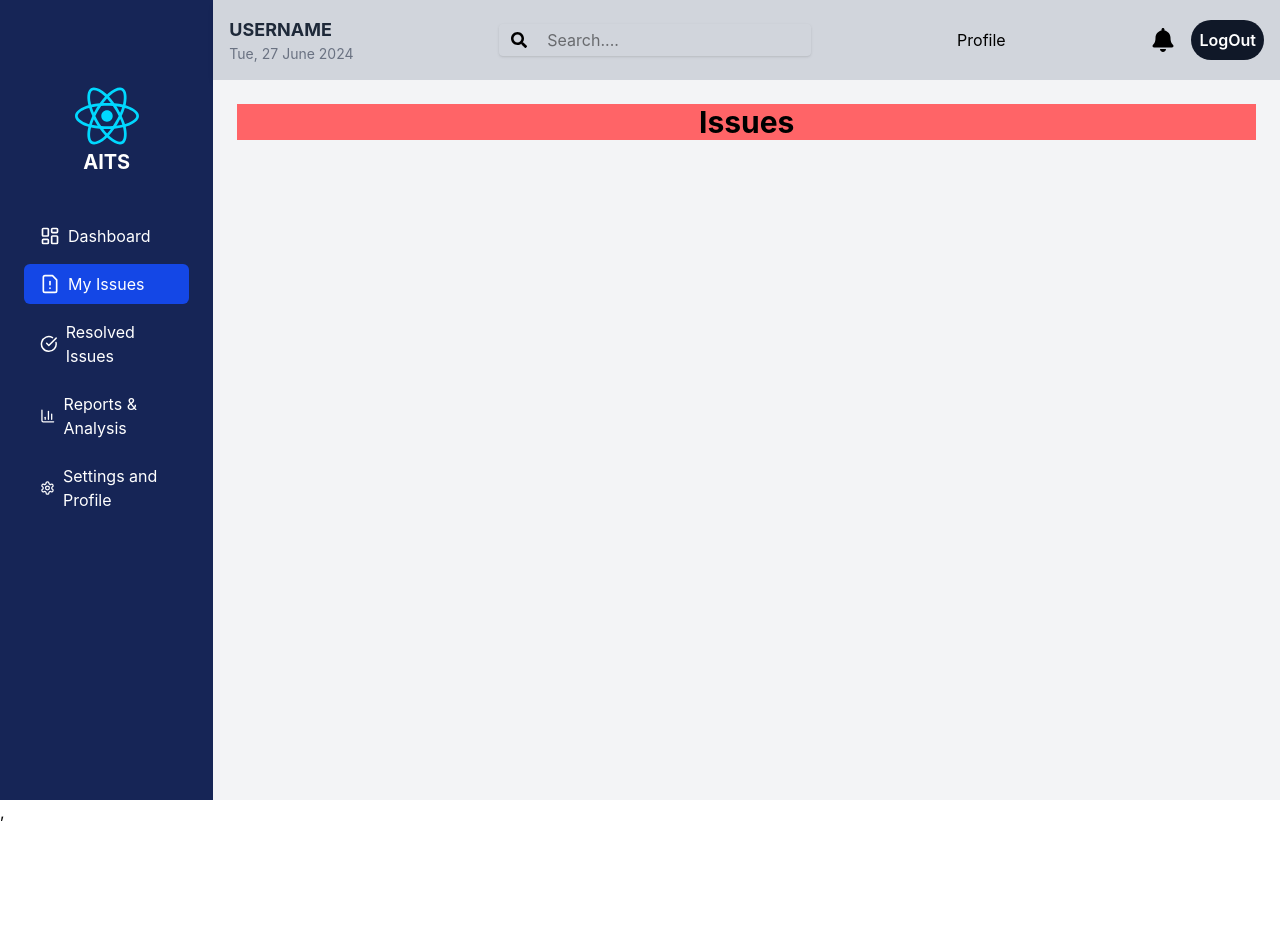
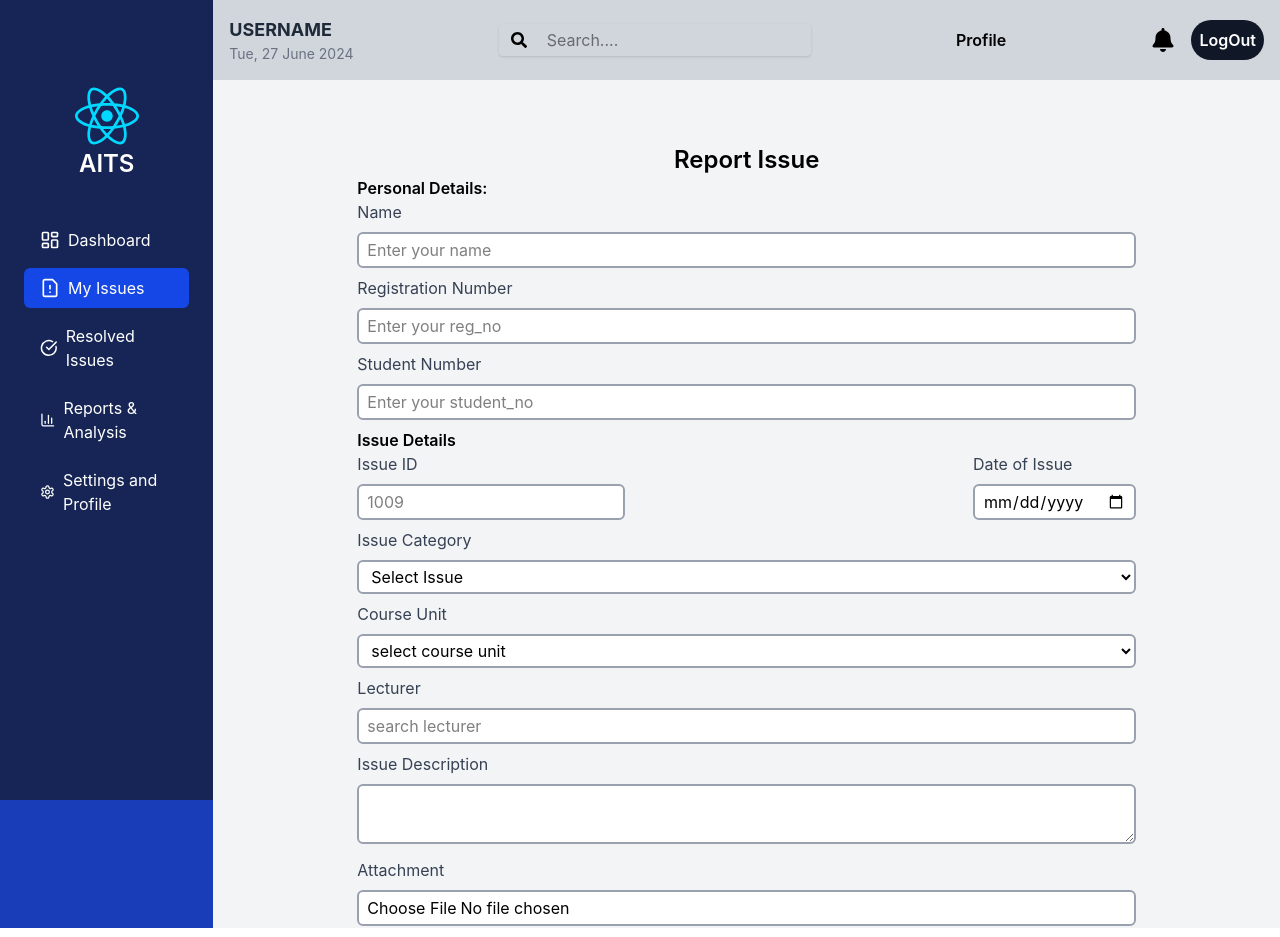
Before and after one commit to Suubi08/academic_issue_tracking_system, a React (Vite) app in the folder client/: page /issues in a window 1280 px wide. Shown: the top 937 px of the page. Before the commit the page ends 824 px from the top, so only its background shows below. Built offline with nearby package versions, Linux system fonts and the light colour scheme.

Commit message:
Adding login issue form

```diff
--- /dev/null
+++ b/client/src/App.css
@@ -0,0 +1,17 @@
+@import 'tailwindcss';
+
+.input_style {
+    @apply border-2 px-2 py-1 w-full border-gray-400 rounded-md mb-2 bg-white
+}
+label{
+    @apply block mb-2 text-gray-700
+}
+p{
+    @apply font-semibold text-base
+}
+h1{
+    @apply font-semibold text-center text-2xl
+}
+.member{
+    @apply ml-1
+}
--- a/client/src/App.jsx
+++ b/client/src/App.jsx
@@ -1,5 +1,6 @@
 import React from "react";
 import AllRoutes from "./routes/AllRoutes";
+
 
 const App = () => {
   return (
--- a/client/src/main.jsx
+++ b/client/src/main.jsx
@@ -2,6 +2,7 @@ import { StrictMode } from "react";
 import { createRoot } from "react-dom/client";
 import { BrowserRouter } from "react-router-dom";
 import "./index.css";
+import "./App.css";
 import App from "./App.jsx";
 
 createRoot(document.getElementById("root")).render(
--- a/client/src/pages/Issues.jsx
+++ b/client/src/pages/Issues.jsx
@@ -1,7 +1,143 @@
 import React from "react";
 
 const Issues = () => {
-  return <div className="bg-red-400 text-center text-3xl font-bold">Issues</div>;
+  return (
+    <div className="bg-gray-100   h-screen px-30 py-10">
+      <div>
+        <h1>Report Issue</h1>
+      </div>
+      <form action="">
+        <div>
+          <p>Personal Details:</p>
+          <div className="flex flex-col">
+            <div>
+              <label htmlFor="name">Name</label>
+              <input
+                type="text"
+                id="username"
+                placeholder="Enter your name"
+                className="input_style"
+              />
+            </div>
+            <div>
+              <label htmlFor="reg" className="block mb-2">
+                Registration Number
+              </label>
+              <input
+                type="text"
+                id="reg"
+                placeholder="Enter your reg_no"
+                className="input_style"
+              />
+            </div>
+            <div>
+              <label htmlFor="std_no" className="block mb-2">
+                Student Number
+              </label>
+              <input
+                type="text"
+                id="std_no"
+                placeholder="Enter your student_no"
+                className="input_style"
+              />
+            </div>
+          </div>
+        </div>
+        <div>
+          <p>Issue Details</p>
+          <div className="flex justify-between">
+            <div>
+              <label htmlFor="issue_id" className="block mb-2">
+                Issue ID
+              </label>
+              <input
+                type="number"
+                id="issue_id"
+                placeholder="1009"
+                className="input_style"
+              />
+            </div>
+            <div>
+              <label htmlFor="date" className="block mb-2">
+                Date of Issue
+              </label>
+              <input
+                type="date"
+                id="date"
+                placeholder="Enter your name"
+                className="input_style"
+              />
+            </div>
+          </div>
+          <div>
+            <label htmlFor="category">Issue Category</label>
+            <select className="input_style">
+              <option value="">Select Issue</option>
+              <option value="marks">Missing marks</option>
+              <option value="appeals">Appeals</option>
+              <option value="Corrections">Corrections</option>
+            </select>
+          </div>
+          <div>
+            <label htmlFor="course">Course Unit</label>
+            <select className="input_style">
+              <option value="">select course unit</option>
+              <option value="OS">Operating Systems</option>
+              <option value="DSA">Data Structures and Algorithms</option>
+              <option value="SAD">System Analysis and Design</option>
+              <option value="SD">Software Development</option>
+              <option value="PS">Probability and Statistics</option>
+            </select>
+          </div>
+          <div>
+            <label htmlFor="lecturer">Lecturer</label>
+            <input
+              type="search"
+              id="lecturer"
+              placeholder="search lecturer"
+              className="input_style"
+            />
+          </div>
+          <div>
+            <label htmlFor="description">Issue Description</label>
+            <textarea
+              name="description"
+              id="description"
+              className="input_style"
+            ></textarea>
+          </div>
+          <div>
+            <label htmlFor="fileUpload">Attachment</label>
+            <input
+              type="file"
+              id="fileUpload"
+              //   placeholder="Enter your name"
+              className="input_style"
+            />
+          </div>
+          <div>
+            <label htmlFor="year">Year of Study</label>
+            <select className="input_style">
+              <option value="student"></option>
+              <option value="">2025/2026</option>
+              <option value="">2024/2025</option>
+              <option value="">2023/2024</option>
+              <option value="r">2022/2023</option>
+              <option value="r">2021/2022</option>
+            </select>
+          </div>
+          <div>
+            <label htmlFor="semester">Semester</label>
+            <select className="input_style">
+              <option value="student"></option>
+              <option value="">Semester one</option>
+              <option value="">Semester Two</option>
+            </select>
+          </div>
+        </div>
+      </form>
+    </div>
+  );
 };
 
 export default Issues;
```
Also changed, not shown: client/src/index.css (line endings or trailing spaces).
